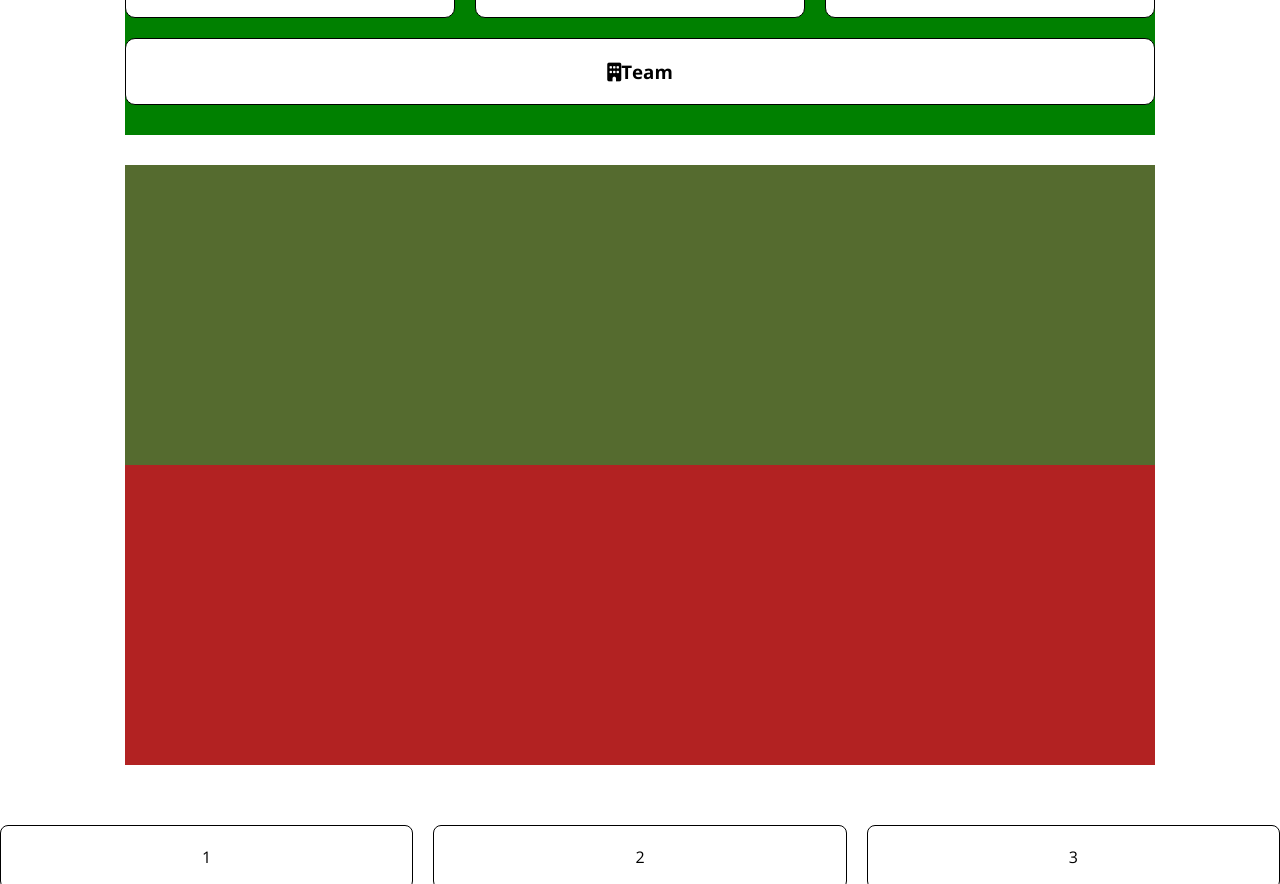
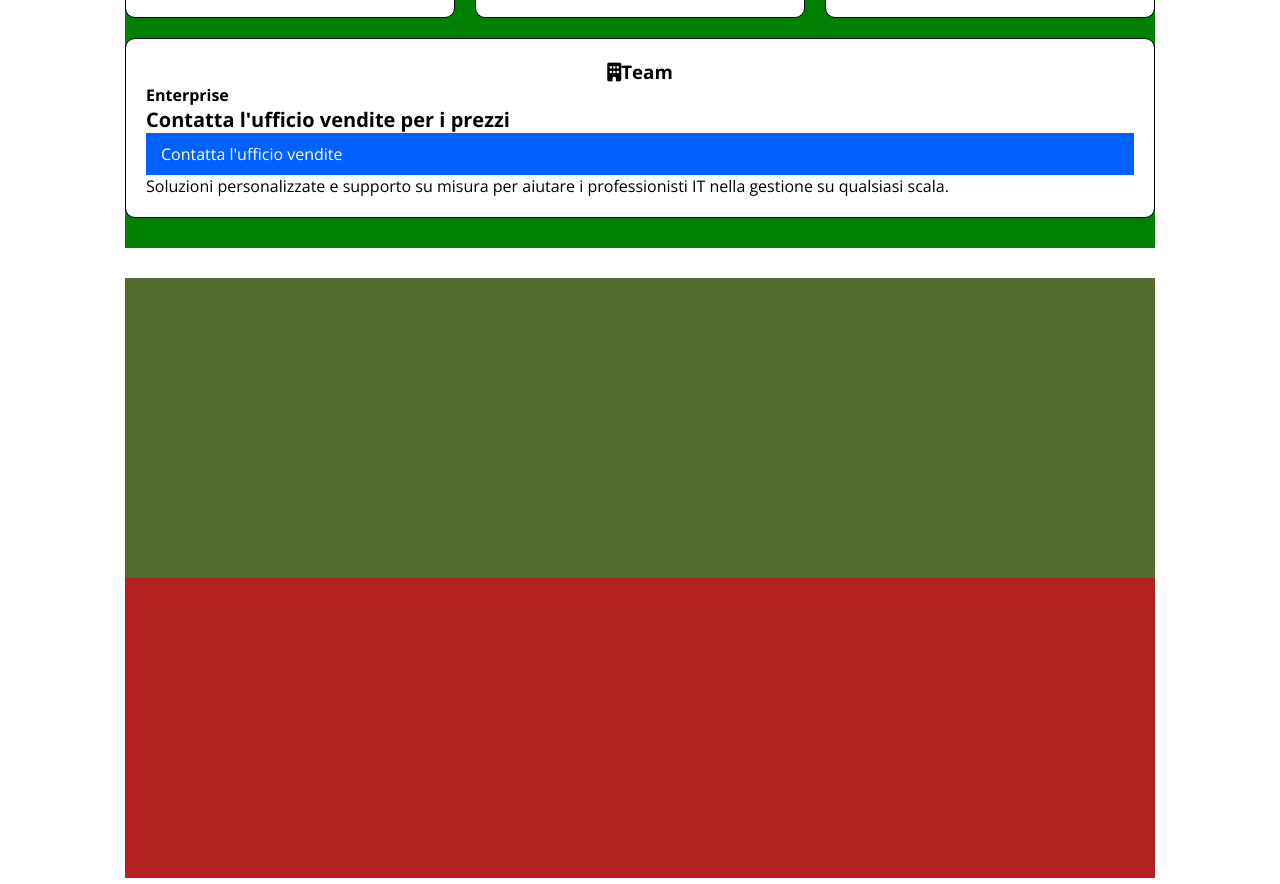
Before and after one commit to LindaTancini/htmlcss-dropbox, a plain HTML site: page index.html in a window 1280 px wide. Shown: the part 1443-2327 px from the top of the page. Drawn offline with nearby package versions, Linux system fonts and the light colour scheme.

```diff
--- a/index.html
+++ b/index.html
@@ -125,9 +125,12 @@
                  </div>
                  <div class="colonna fullwidth">
                      <h3><i class="fa-solid fa-building"></i>Team</h3>
+                     <h4>Enterprise</h4>
+                     <h5>Contatta l'ufficio vendite per i prezzi</h5>
+                     <div class="button">Contatta l'ufficio vendite</div>
+                     <p>Soluzioni personalizzate e supporto su misura per aiutare i professionisti IT nella gestione su qualsiasi scala.</p>
                  </div>
             </div>
-
         </section>
         <!-- fine primo blocco colonne -->
         <!-- inizio partner  -->
```
